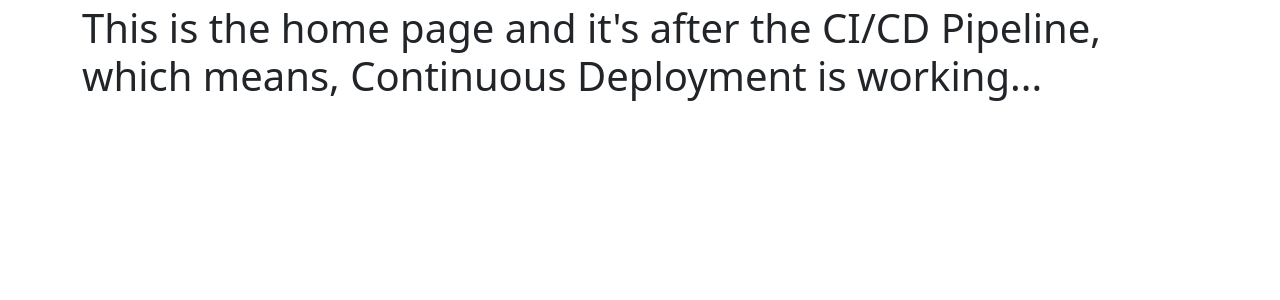
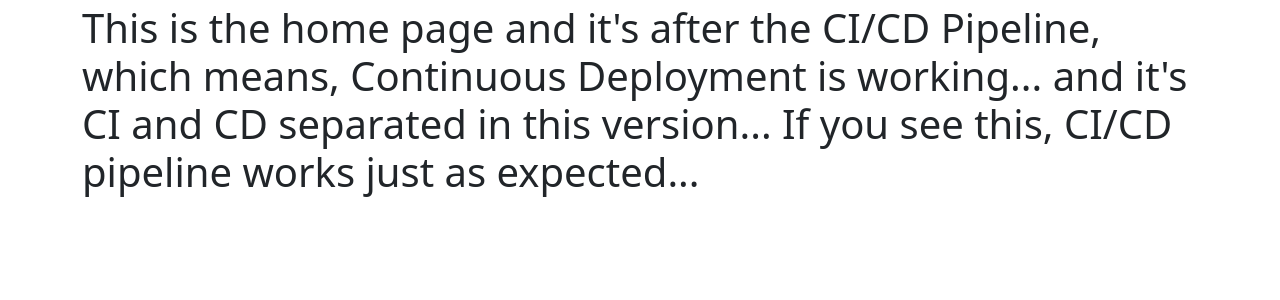
Before and after one commit to maniishbhusal/SavvyTeam, a Django app: page / in a window 1280 px wide. Shown: the part 56-356 px from the top of the page. Run offline with Django 5.2, Linux system fonts and the light colour scheme; parts of the project's set-up code (start-up, migrations or seed data) failed here and were passed over; some libraries are stand-ins or nearby versions.

Commit message:
separate ci/cd workflow for independent workflows

```diff
--- a/savvyteam/templates/pages/home.html
+++ b/savvyteam/templates/pages/home.html
@@ -1,5 +1,7 @@
 {% extends "base.html" %}
 
 {% block content %}
-  <h1>This is the home page and it's after the CI/CD Pipeline, which means, Continuous Deployment is working...</h1>
+  <h1>
+    This is the home page and it's after the CI/CD Pipeline, which means, Continuous Deployment is working... and it's CI and CD separated in this version... If you see this, CI/CD pipeline works just as expected...
+  </h1>
 {% endblock content %}
```
Also changed, not shown: .github/workflows/cd.yml (added), .github/workflows/ci.yml.
